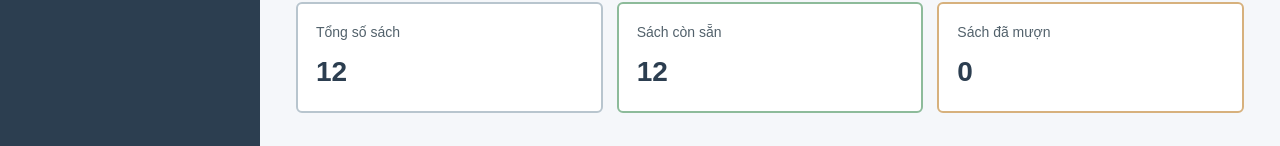
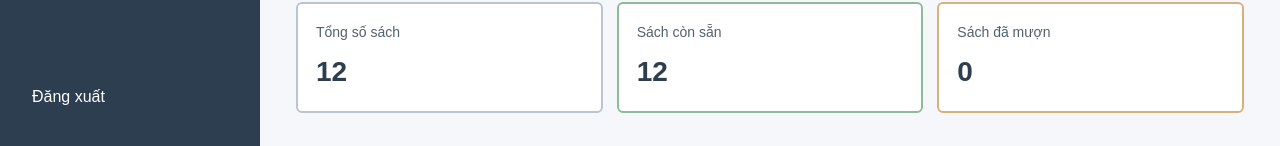
Before and after one commit to Vyea/BTL, a plain HTML site: page catalog.html in a window 1280 px wide. Shown: the part 1060-1206 px from the top of the page. Drawn offline with Linux system fonts and the light colour scheme.

Commit message:
Add logout

```diff
--- a/catalog.html
+++ b/catalog.html
@@ -15,6 +15,7 @@
                 <a href="catalog.html" class="nav-link active">Tra cứu sách</a>
                 <a href="borrow-and-return.html" class="nav-link">Mượn và trả sách</a>
             </nav>
+            <a href="index.html" class="nav-link logout-link">Đăng xuất</a>
         </aside>
         <section class="content">
             <h1>Tra cứu sách</h1>
--- a/css/borrow-and-return.css
+++ b/css/borrow-and-return.css
@@ -14,6 +14,9 @@ body {
     min-height: 100vh;
 }
 .sidebar {
+    display: flex;
+    flex-direction: column;
+    min-height: 100vh;
     width: 260px;
     flex-shrink: 0;
     padding: 28px 20px;
@@ -41,6 +44,10 @@ body {
     color: white;
     text-decoration: none;
 }
+.logout-link {
+    margin-top: auto;
+}
+
 .nav-link:hover,
 .nav-link.active {
     background-color: #3498db;
@@ -129,6 +136,7 @@ body {
         flex-direction: column;
     }
     .sidebar {
+        min-height: auto;
         width: 100%;
         padding: 20px;
     }
--- a/css/catalog.css
+++ b/css/catalog.css
@@ -14,6 +14,9 @@ body {
     min-height: 100vh;
 }
 .sidebar {
+    display: flex;
+    flex-direction: column;
+    min-height: 100vh;
     width: 260px;
     flex-shrink: 0;
     padding: 28px 20px;
@@ -41,6 +44,10 @@ body {
     color: white;
     text-decoration: none;
 }
+.logout-link {
+    margin-top: auto;
+}
+
 .nav-link:hover,
 .nav-link.active {
     background-color: #3498db;
@@ -128,6 +135,7 @@ body {
         flex-direction: column;
     }
     .sidebar {
+        min-height: auto;
         width: 100%;
         padding: 20px;
     }
```
Also changed, not shown: borrow-and-return.html (+1 -0 lines).
